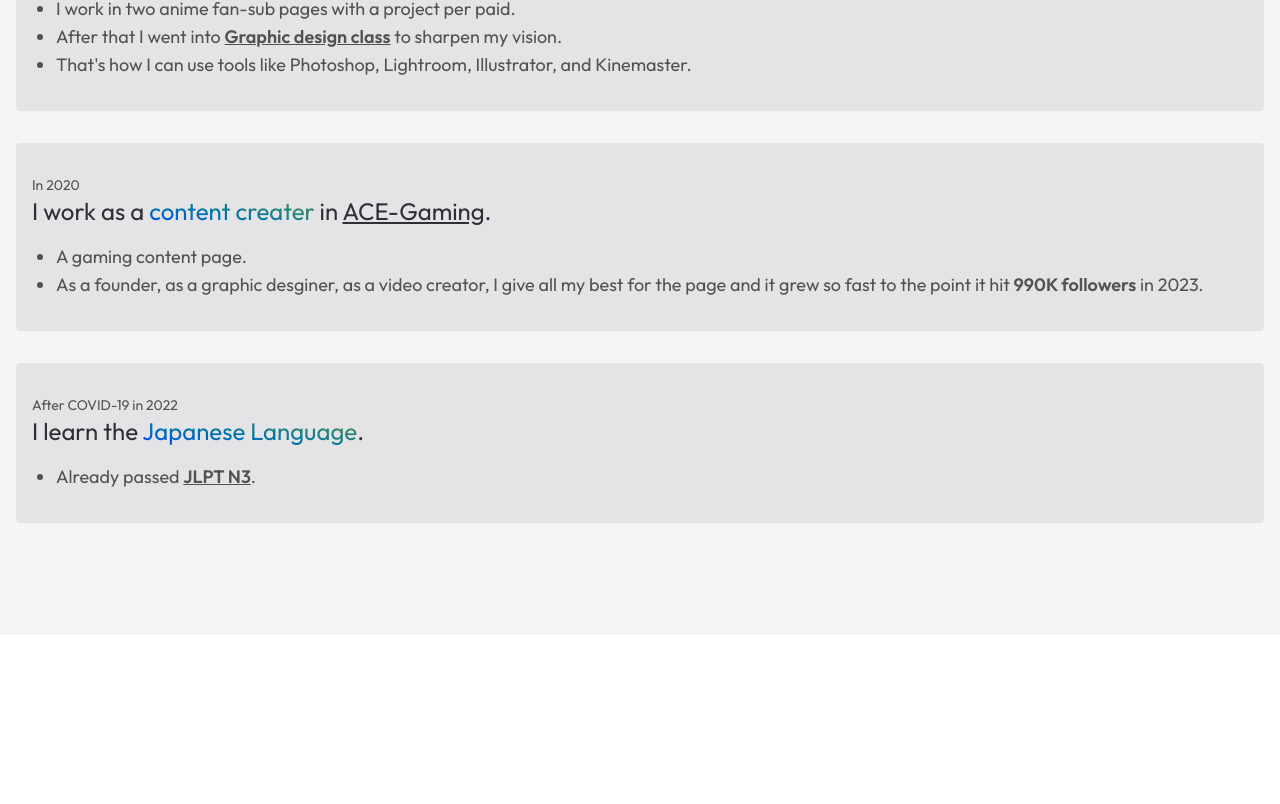
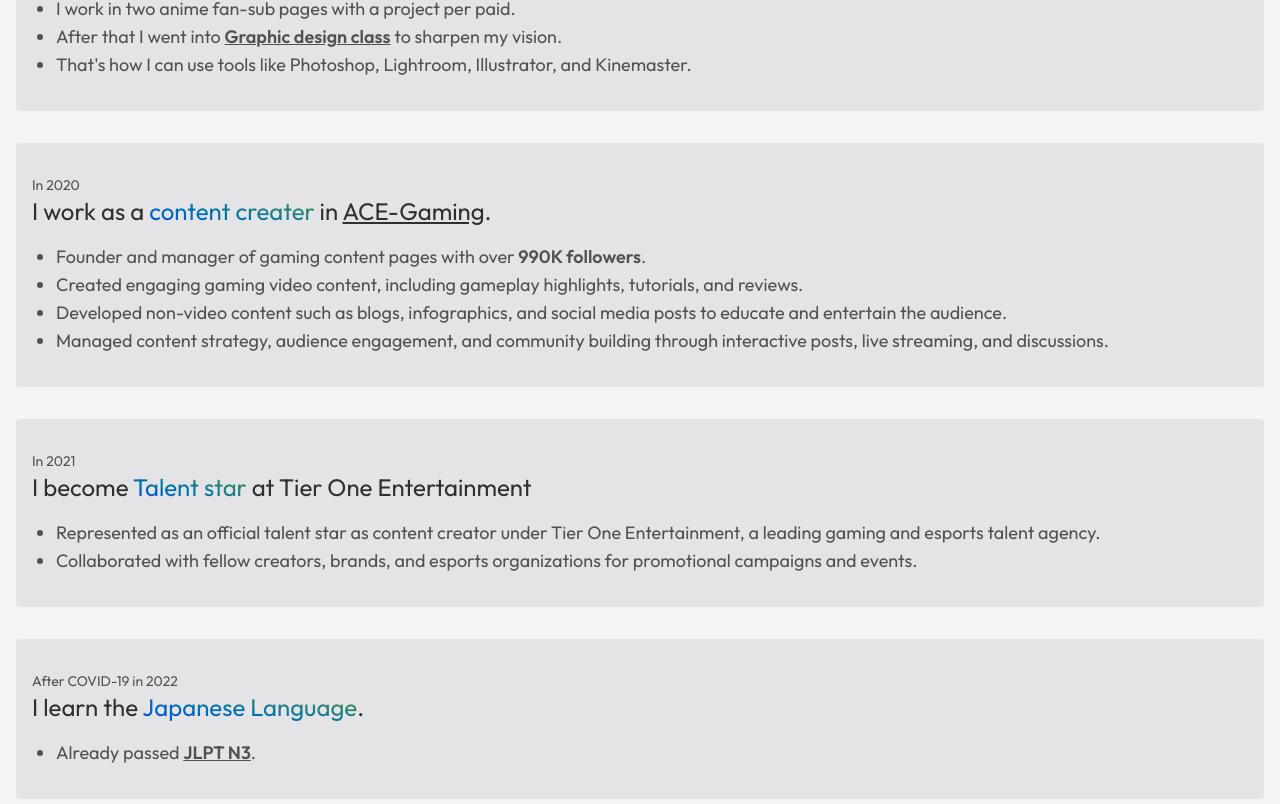
Before and after one commit to HtetAungLw1n/Portfolio, a React (Vite) app: page /about-me in a window 1280 px wide. Shown: the part 625-1429 px from the top of the page. Before the commit the page ends 1260 px from the top, so only its background shows below. Built offline with nearby package versions, Linux system fonts and the light colour scheme.

Commit message:
update cv

```diff
--- a/src/pages/About.jsx
+++ b/src/pages/About.jsx
@@ -100,12 +100,46 @@ const About = () => {
           .
         </div>
         <ul className="text-sm md:text-lg text-neutral-600 text-pretty mt-2 list-disc pl-6">
-          <li>A gaming content page.</li>
           <li>
-            {" "}
-            As a founder, as a graphic desginer, as a video creator, I give all
-            my best for the page and it grew so fast to the point it hit{" "}
-            <span className="font-semibold"> 990K followers</span> in 2023.
+            Founder and manager of gaming content pages with over{" "}
+            <span className="font-semibold"> 990K followers</span>.
+          </li>
+          <li>
+            Created engaging gaming video content, including gameplay
+            highlights, tutorials, and reviews.
+          </li>
+          <li>
+            Developed non-video content such as blogs, infographics, and social
+            media posts to educate and entertain the audience.
+          </li>
+          <li>
+            Managed content strategy, audience engagement, and community
+            building through interactive posts, live streaming, and discussions.
+          </li>
+        </ul>
+      </motion.div>
+      <motion.div
+        className="bg-zinc-200 p-4 md:py-8 rounded mb-8"
+        initial={{ opacity: 0, y: 15 }}
+        animate={{ opacity: 1, y: 0 }}
+        transition={{ duration: 0.5, delay: 0.8 }}
+      >
+        <div className="text-xs md:text-sm text-neutral-600">In 2021</div>
+        <div className="text-lg md:text-2xl text-pretty mb-4">
+          I become{" "}
+          <span className="underline bg-gradient-to-tr from-[#1041f0] to-[#4f9105] bg-clip-text text-transparent">
+            Talent star
+          </span>{" "}
+          at Tier One Entertainment{" "}
+        </div>
+        <ul className="text-sm md:text-lg text-neutral-600 text-pretty mt-2 list-disc pl-6">
+          <li>
+            Represented as an official talent star as content creator under Tier
+            One Entertainment, a leading gaming and esports talent agency.
+          </li>
+          <li>
+            Collaborated with fellow creators, brands, and esports organizations
+            for promotional campaigns and events.
           </li>
         </ul>
       </motion.div>
```
Also changed, not shown: 1 other file (tests, documents, lock files or other folders).
